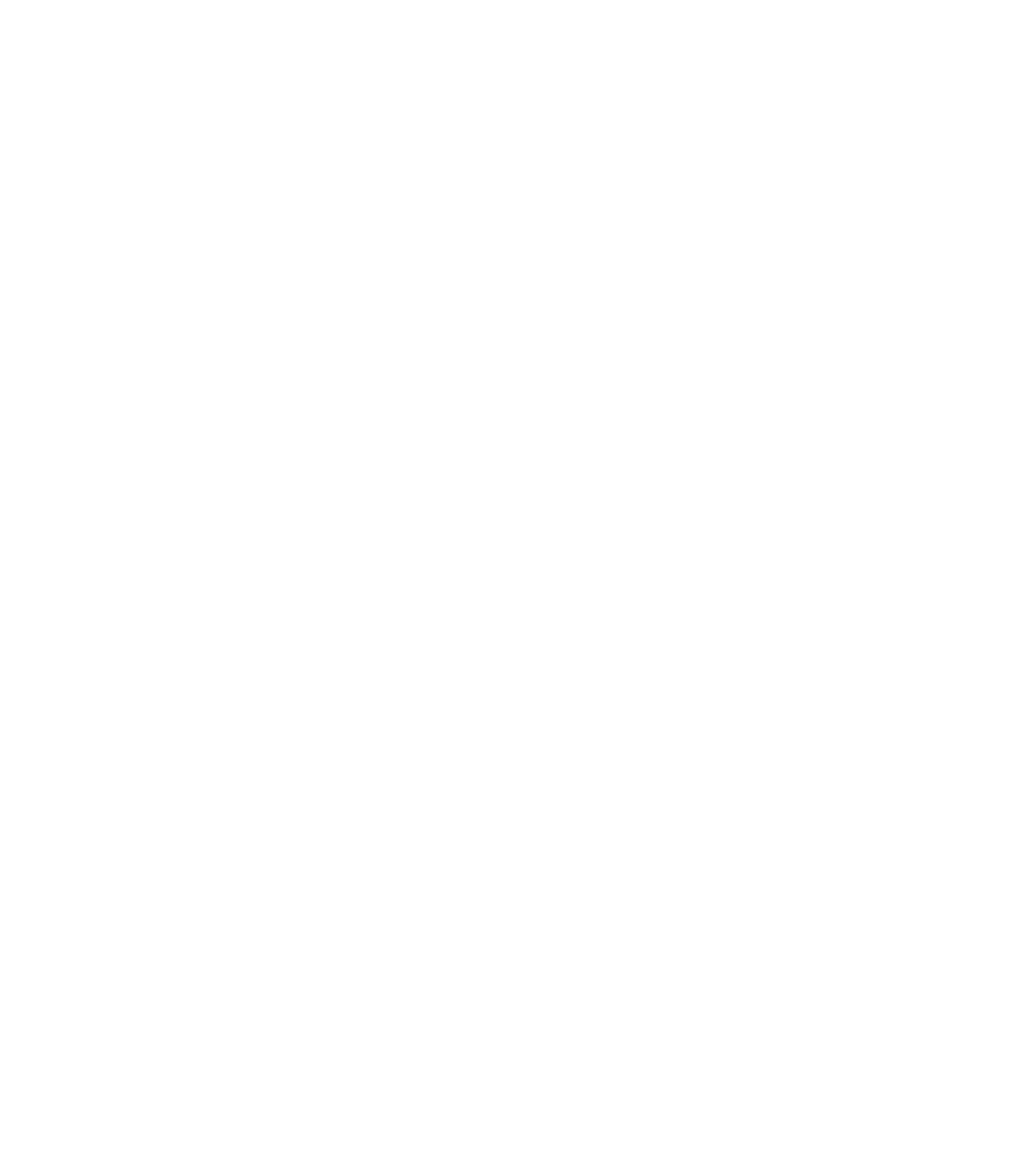
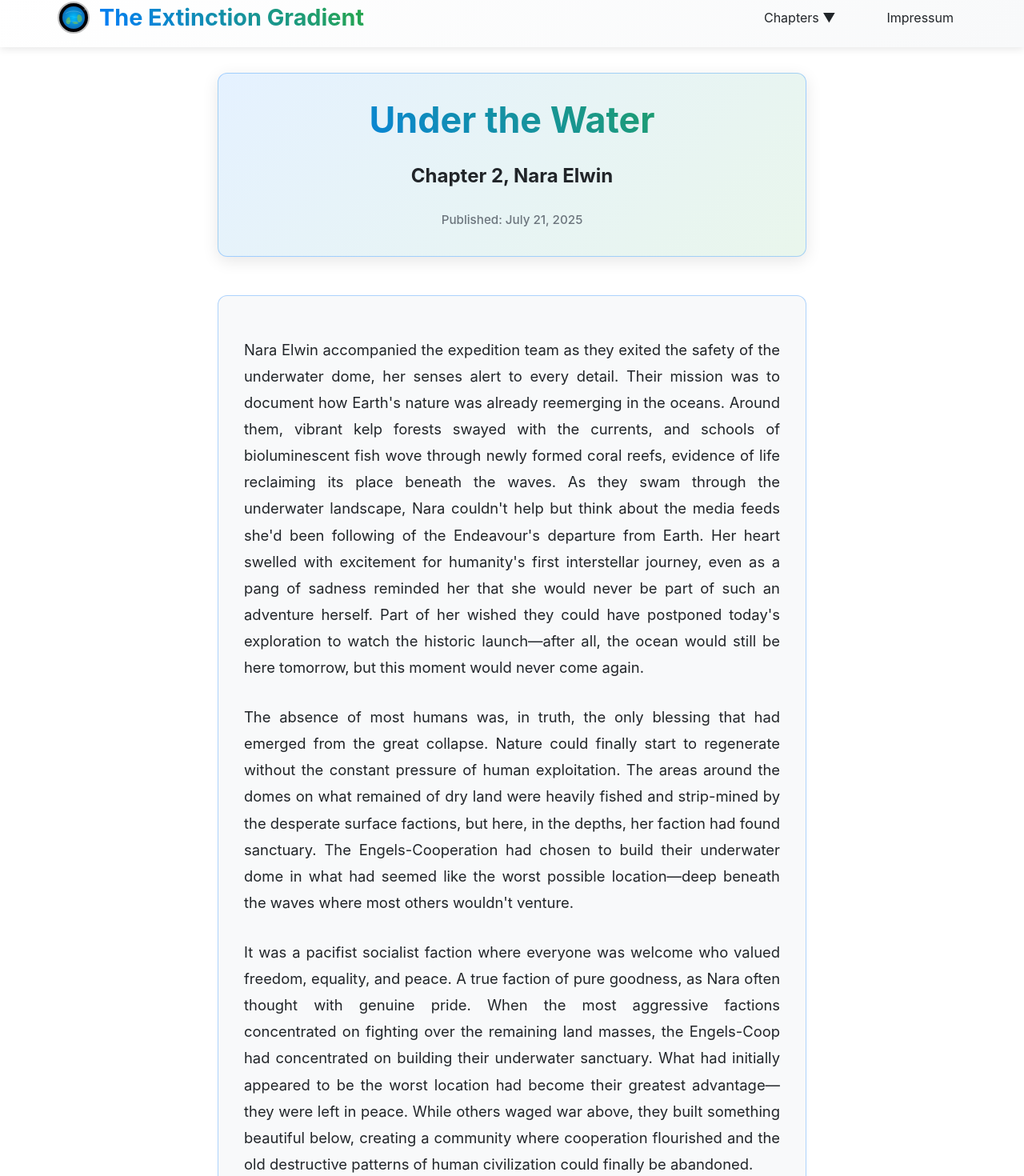
Before and after one commit to flipdidip/SciFiNovel, a React (Vite) app: page /chapter/2 in a window 1280 px wide. Before the commit this address had no page. Shown: the part 16-1486 px from the top of the page at 80% size. Before the commit the page ends 800 px from the top, so only its background shows below. Built offline with nearby package versions, Linux system fonts and the light colour scheme.

Commit message:
Start of Chapter 2

```diff
--- a/src/App.tsx
+++ b/src/App.tsx
@@ -2,6 +2,7 @@ import { BrowserRouter as Router, Routes, Route } from "react-router-dom";
 import Layout from "./components/Layout";
 import HomePage from "./pages/HomePage";
 import Chapter1Page from "./pages/Chapter1Page";
+import Chapter2Page from "./pages/Chapter2Page";
 import ImpressumPage from "./pages/ImpressumPage";
 import "./App.css";
 
@@ -15,6 +16,7 @@ function App() {
         <Route path="/" element={<Layout />}>
           <Route index element={<HomePage />} />
           <Route path="chapter/1" element={<Chapter1Page />} />
+          <Route path="chapter/2" element={<Chapter2Page />} />
           <Route path="impressum" element={<ImpressumPage />} />
         </Route>
       </Routes>
--- a/src/components/Header.tsx
+++ b/src/components/Header.tsx
@@ -9,7 +9,7 @@ const Header = () => {
 
   const chapters = [
     { id: 1, title: "Farewell to the Blue Planet", available: true },
-    { id: 2, title: "Coming Soon", available: false },
+    { id: 2, title: "Under the Water", available: true },
     { id: 3, title: "Coming Soon", available: false },
   ];
 
@@ -22,7 +22,11 @@ const Header = () => {
     <header className="header">
       <div className="header-content">
         <Link to="/" className="logo" onClick={closeMobileMenu}>
-          <img src={logoSvg} alt="The Extinction Gradient Logo" className="logo-image" />
+          <img
+            src={logoSvg}
+            alt="The Extinction Gradient Logo"
+            className="logo-image"
+          />
           <h1>The Extinction Gradient</h1>
         </Link>
 
--- a/src/pages/Chapter1Page.tsx
+++ b/src/pages/Chapter1Page.tsx
@@ -1,4 +1,4 @@
-import "./Chapter1Page.css";
+import "./Chapter.css";
 import chapter1ImageEarth from "/chapter1-earth-from-orbit.png";
 import chapter1ImageShip from "/chapter1-ship-from-station.png";
 
--- /dev/null
+++ b/src/pages/Chapter2Page.tsx
@@ -0,0 +1,65 @@
+import "./Chapter.css";
+
+const Chapter2Page = () => {
+  return (
+    <div className="chapter-page">
+      <div className="chapter-header">
+        <h1>Under the Water</h1>
+        <h2>Chapter 2, Nara Elwin</h2>
+        <div className="chapter-meta">
+          <span className="chapter-date">Published: July 21, 2025</span>
+        </div>
+      </div>
+
+      <div className="chapter-content">
+        <div className="chapter-text">
+          <p>
+            Nara Elwin accompanied the expedition team as they exited the safety
+            of the underwater dome, her senses alert to every detail. Their
+            mission was to document how Earth's nature was already reemerging in
+            the oceans. Around them, vibrant kelp forests swayed with the
+            currents, and schools of bioluminescent fish wove through newly
+            formed coral reefs, evidence of life reclaiming its place beneath
+            the waves. As they swam through the underwater landscape, Nara
+            couldn't help but think about the media feeds she'd been following
+            of the Endeavour's departure from Earth. Her heart swelled with
+            excitement for humanity's first interstellar journey, even as a pang
+            of sadness reminded her that she would never be part of such an
+            adventure herself. Part of her wished they could have postponed
+            today's exploration to watch the historic launch—after all, the
+            ocean would still be here tomorrow, but this moment would never come
+            again.
+          </p>
+
+          <p>
+            The absence of most humans was, in truth, the only blessing that had
+            emerged from the great collapse. Nature could finally start to
+            regenerate without the constant pressure of human exploitation. The
+            areas around the domes on what remained of dry land were heavily
+            fished and strip-mined by the desperate surface factions, but here,
+            in the depths, her faction had found sanctuary. The
+            Engels-Cooperation had chosen to build their underwater dome in what
+            had seemed like the worst possible location—deep beneath the waves
+            where most others wouldn't venture.
+          </p>
+
+          <p>
+            It was a pacifist socialist faction where everyone was welcome who
+            valued freedom, equality, and peace. A true faction of pure
+            goodness, as Nara often thought with genuine pride. When the most
+            aggressive factions concentrated on fighting over the remaining land
+            masses, the Engels-Coop had concentrated on building their
+            underwater sanctuary. What had initially appeared to be the worst
+            location had become their greatest advantage—they were left in
+            peace. While others waged war above, they built something beautiful
+            below, creating a community where cooperation flourished and the old
+            destructive patterns of human civilization could finally be
+            abandoned.
+          </p>
+        </div>
+      </div>
+    </div>
+  );
+};
+
+export default Chapter2Page;
--- a/src/pages/HomePage.tsx
+++ b/src/pages/HomePage.tsx
@@ -31,7 +31,7 @@ const HomePage = () => {
         <div className="blog-post">
           <div className="blog-post-header">
             <h3>Chapter 1 Complete: "Farewell to the Blue Planet"</h3>
-            <span className="blog-post-date">July 21, 2025</span>
+            <span className="blog-post-date">July 20, 2025</span>
           </div>
           <div className="blog-post-content">
             <p>
@@ -55,18 +55,18 @@ const HomePage = () => {
             <div className="chapter-number">1</div>
             <div className="chapter-info">
               <h3>Farewell to the Blue Planet</h3>
-              <p>Alaric Sen departs for the stars</p>
+              <p>Alaric Sen</p>
               <span className="chapter-status">Done</span>
             </div>
           </Link>
-          <div className="chapter-card upcoming">
+          <Link to="/chapter/2" className="chapter-card available">
             <div className="chapter-number">2</div>
             <div className="chapter-info">
-              <h3>Coming Soon</h3>
-              <p>The next chapter in our journey</p>
-              <span className="chapter-status">Planned</span>
+              <h3>Under the Water</h3>
+              <p>Nara Elwin</p>
+              <span className="chapter-status">In Progress</span>
             </div>
-          </div>
+          </Link>
           <div className="chapter-card upcoming">
             <div className="chapter-number">3</div>
             <div className="chapter-info">
```
Also changed, not shown: src/pages/Chapter.css (renamed from src/pages/Chapter1Page.css).
